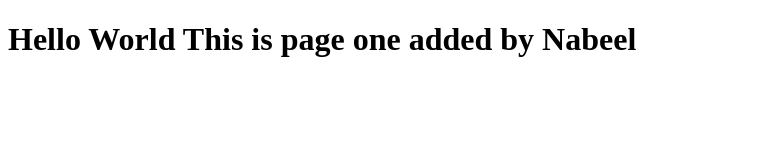
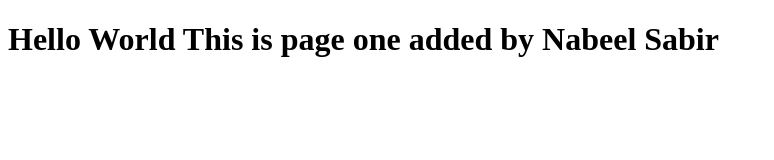
Before and after one commit to Nabeel87/FirstRepo2020, a plain HTML site: page index.html in a window 1280 px wide. Shown: the whole page, without its empty margins (0-774 px from the left). Drawn offline with Linux system fonts and the light colour scheme.

Commit message:
change 2

```diff
--- a/index.html
+++ b/index.html
@@ -6,6 +6,6 @@
     <title>Hello World Slam</title>
 </head>
 <body>
-    <h1>Hello World This is page one added by Nabeel </h1>
+    <h1>Hello World This is page one added by Nabeel Sabir </h1>
 </body>
 </html>
```
Also changed, not shown: 1 other file.
